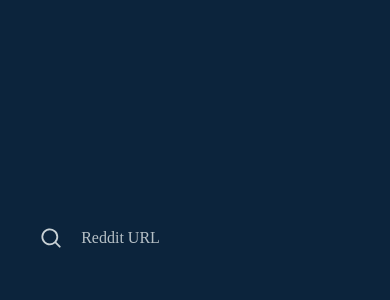
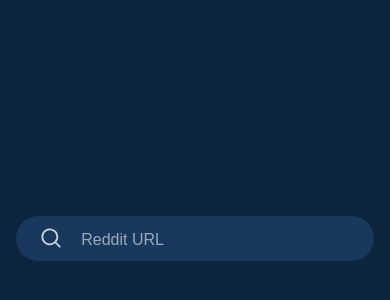
Before and after one commit to eliassebastian/vitrum-frontend, a Next.js app: page / in a window 390 px wide. Shown: the part 184-484 px from the top of the page. Built offline with nearby package versions, Linux system fonts and the light colour scheme.

Commit message:
style: search bar media query padding for >1199px screens

```diff
--- a/components/search/SearchBarNew/SearchBarNew.module.scss
+++ b/components/search/SearchBarNew/SearchBarNew.module.scss
@@ -6,6 +6,10 @@
   margin: 1rem;
   width: 100%;
   max-width: 700px;
+
+  @media only screen and (min-width: 1200px) {
+    margin: 2rem;
+  }
 }
 
 .form__focused {
@@ -24,7 +28,7 @@
 .wrapper {
   display: flex;
   flex: none;
-  background-color: var(--backgroundcoloraccentone);
+  background-color: var(--backgroundcolor-accentone);
   border: none;
   box-shadow: none;
   border-radius: 24px;
@@ -56,11 +60,13 @@
   -webkit-tap-highlight-color: transparent;
   font-size: 1rem;
   overflow-y: hidden;
+  padding-top: 4px;
   padding-right: 1.25rem;
+  font-family: sans-serif;
 
   &::placeholder {
     color: var(--forecolor);
-    opacity: 0.9;
+    opacity: 0.75;
   }
 }
 
```
